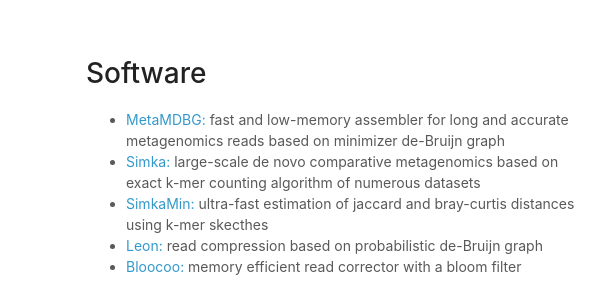
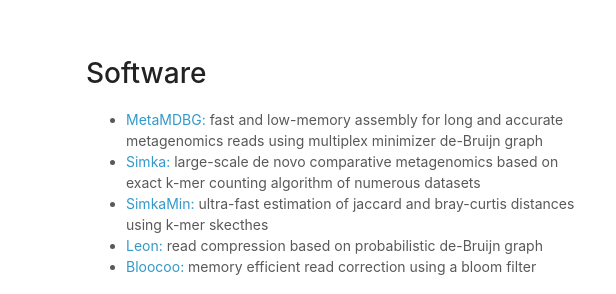
Before and after one commit to GaetanBenoitDev/gaetanbenoitdev.github.io, a plain HTML site: page index.html in a window 1280 px wide. Shown: the top 294 px of the page, 484-1100 px from the left. Drawn offline with Linux system fonts and the light colour scheme.

```diff
--- a/index.html
+++ b/index.html
@@ -36,11 +36,11 @@
 
         <h1>Software</h1>
         <ul>
-          <li><a href="https://github.com/GaetanBenoitDev/metaMDBG">MetaMDBG:</a> fast and low-memory assembler for long and accurate metagenomics reads based on minimizer de-Bruijn graph</li>
+          <li><a href="https://github.com/GaetanBenoitDev/metaMDBG">MetaMDBG:</a> fast and low-memory assembly for long and accurate metagenomics reads using multiplex minimizer de-Bruijn graph</li>
           <li><a href="https://github.com/GATB/simka">Simka:</a> large-scale de novo comparative metagenomics based on exact k-mer counting algorithm of numerous datasets</li>
           <li><a href="https://github.com/GATB/simka">SimkaMin:</a> ultra-fast estimation of jaccard and bray-curtis distances using k-mer skecthes</li>
           <li><a href="https://github.com/GATB/leon">Leon:</a> read compression based on probabilistic de-Bruijn graph</li>
-          <li><a href="https://github.com/GATB/bloocoo">Bloocoo:</a> memory efficient read corrector with a bloom filter</li>
+          <li><a href="https://github.com/GATB/bloocoo">Bloocoo:</a> memory efficient read correction using a bloom filter</li>
         </ul>
 
         <h1>Publications</h1>
```
